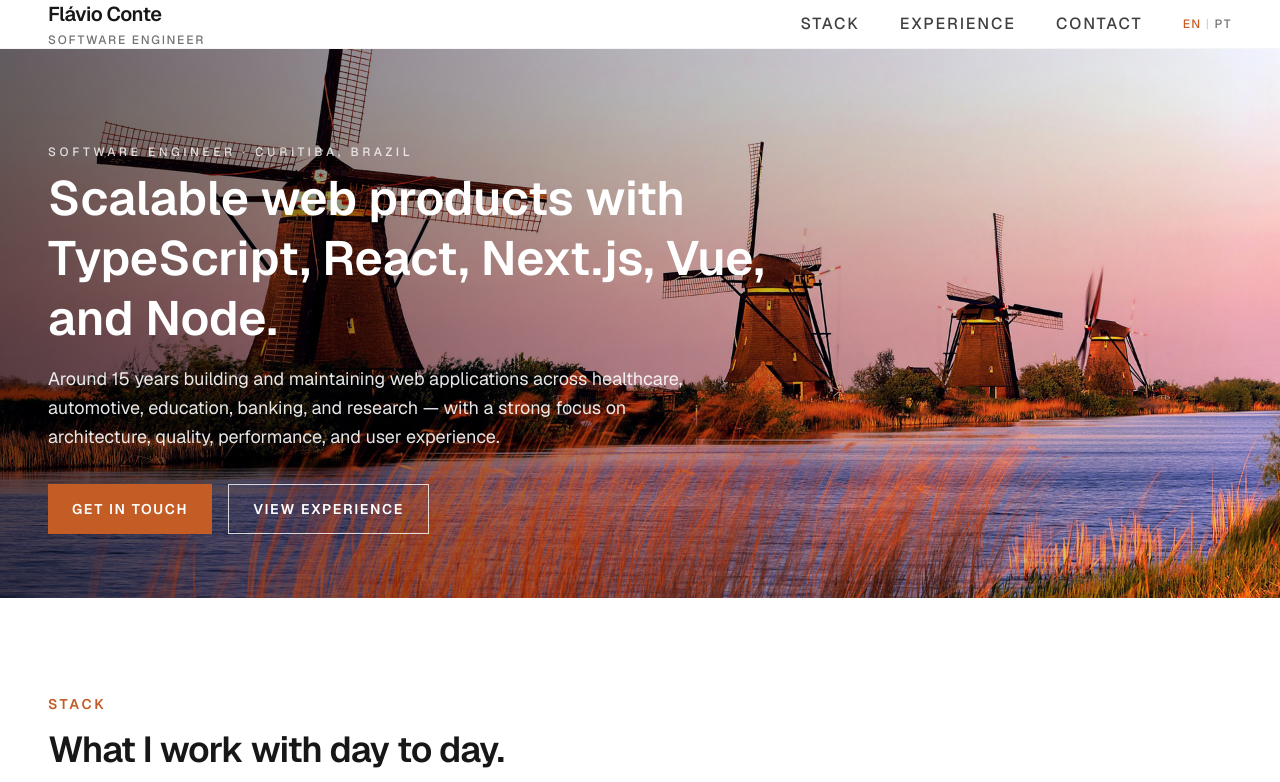
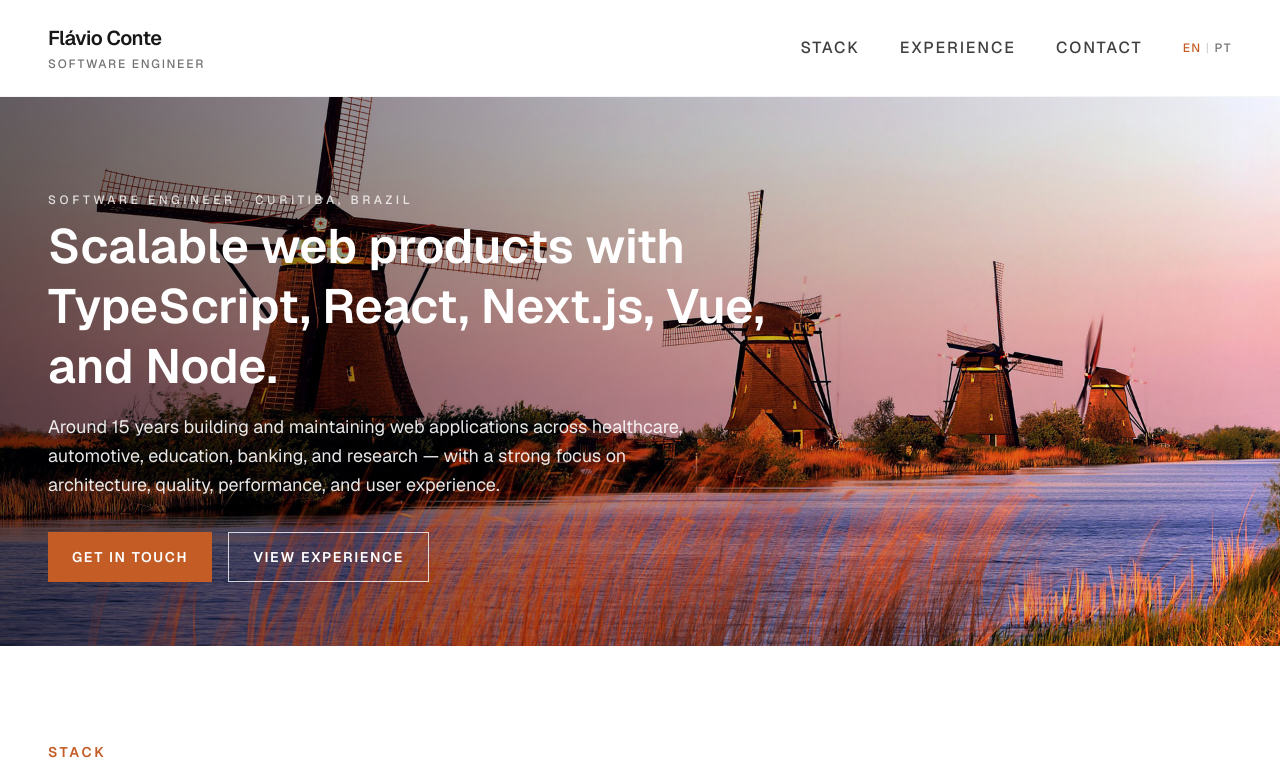
Before and after one commit to fhconte/h-digital, a Next.js app: page /en in a window 1280 px wide. Shown: the top 782 px of the page. Built offline with nearby package versions, Linux system fonts and the light colour scheme.

Commit message:
chore: add header padding

```diff
--- a/src/components/site-header.tsx
+++ b/src/components/site-header.tsx
@@ -15,7 +15,7 @@ export function SiteHeader() {
 
   return (
     <header className="sticky top-0 z-50 w-full border-b border-neutral-100 bg-white">
-      <div className="flex items-center justify-between gap-4 px-6 lg:px-12">
+      <div className="flex items-center justify-between gap-4 px-6 py-4 sm:py-5 lg:px-12 lg:py-6">
         <Link
           href={`/${locale}`}
           className="block shrink-0 leading-none"
```
